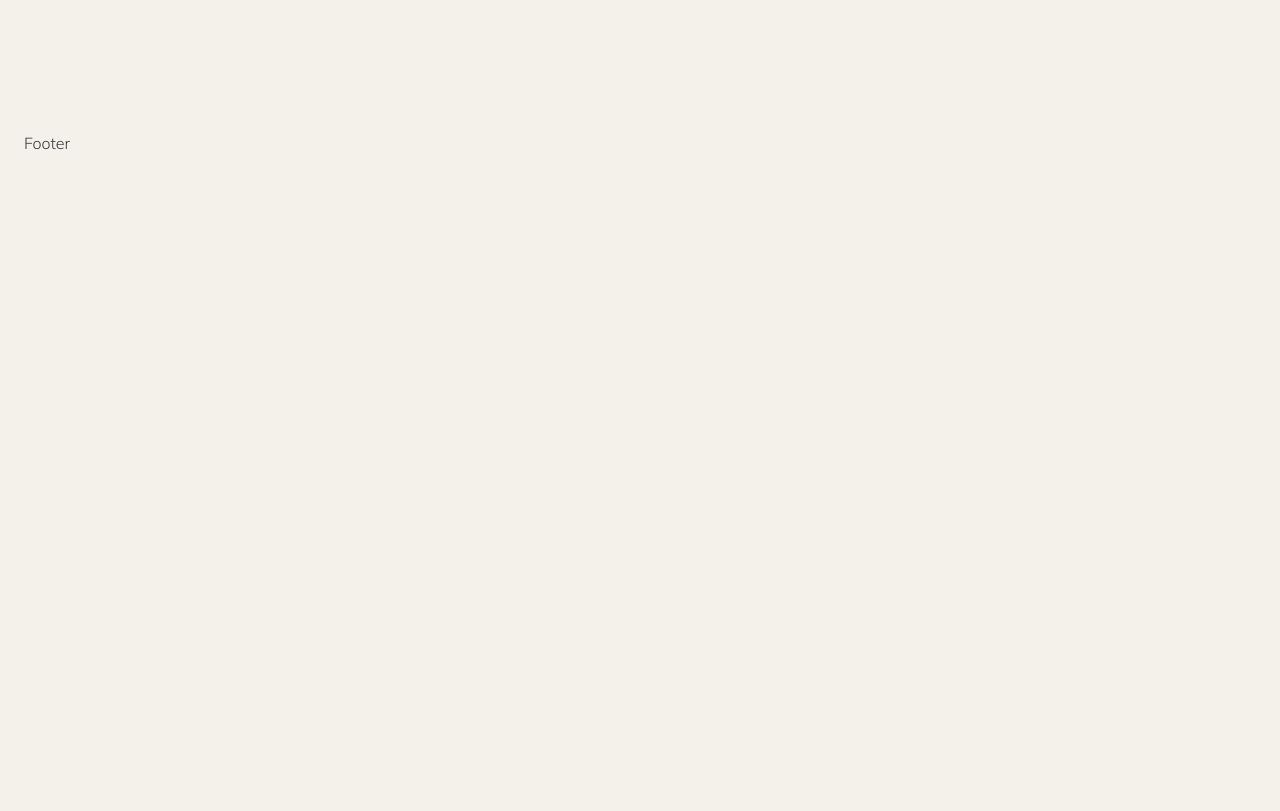
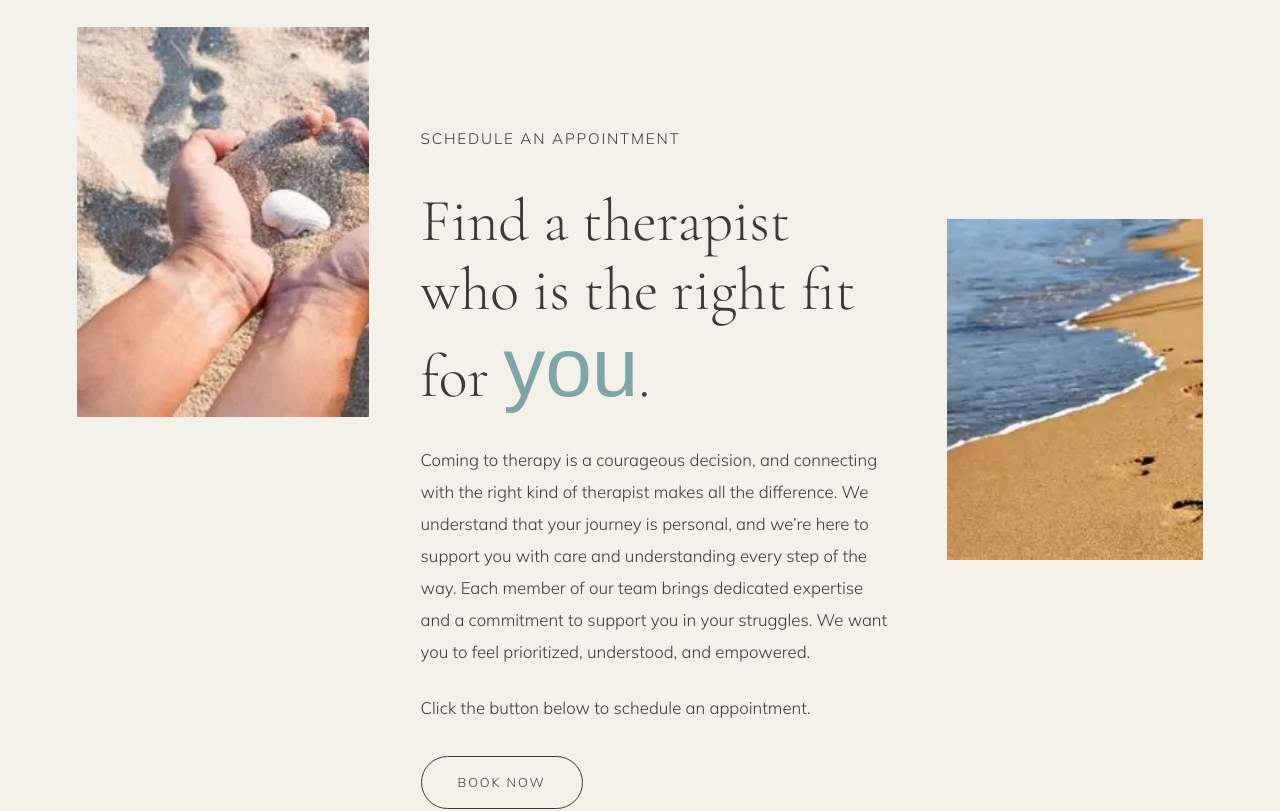
Before and after one commit to kanishkaawasthi68-spec/maya-reynolds-site, a Next.js app: page / in a window 1280 px wide. Shown: the part 7648-8459 px from the top of the page. Before the commit the page ends 7867 px from the top, so only its background shows below. Built offline with nearby package versions, Linux system fonts and the light colour scheme; a web font is replaced by a local one.

Commit message:
Add Schedule CTA section

```diff
--- a/components/ScheduleCta.tsx
+++ b/components/ScheduleCta.tsx
@@ -1,3 +1,56 @@
+import Image from "next/image";
+
 export default function ScheduleCta() {
-  return <section className="py-16 px-6">ScheduleCta</section>;
+  return (
+    <section id="contact" className="bg-bg px-[6vw] py-16 lg:py-28">
+      <div className="mx-auto max-w-6xl lg:grid lg:grid-cols-[0.8fr_1.3fr_0.7fr] lg:items-start lg:gap-x-[4vw]">
+        {/* Image 1 */}
+        <div className="relative aspect-4/3 w-full bg-bg-alt lg:aspect-3/4">
+          <Image
+            src="/images/schedule-1.jpg"
+            alt="A hand resting on sand scattered with small shells"
+            fill
+            sizes="(min-width: 1024px) 25vw, 90vw"
+            className="object-cover"
+          />
+        </div>
+
+        {/* Text */}
+        <div className="mt-10 lg:mt-24">
+          <p className="eyebrow">Schedule an appointment</p>
+          <h2 className="mt-8 text-[2.4rem] leading-tight lg:text-6xl lg:leading-[1.15]">
+            Find a therapist who is the right fit for{" "}
+            <span className="font-script text-[1.4em] leading-none text-accent">you</span>.
+          </h2>
+          <p className="mt-8 text-[1.05rem] leading-8">
+            Coming to therapy is a courageous decision, and connecting with the right kind of
+            therapist makes all the difference. We understand that your journey is personal, and
+            we&rsquo;re here to support you with care and understanding every step of the way. Each
+            member of our team brings dedicated expertise and a commitment to support you in your
+            struggles. We want you to feel prioritized, understood, and empowered.
+          </p>
+          <p className="mt-6 text-[1.05rem] leading-8">
+            Click the button below to schedule an appointment.
+          </p>
+          <a
+            href="#contact"
+            className="mt-8 inline-block rounded-full border border-text px-9 py-4 text-[0.8rem] uppercase tracking-[0.15em] hover:bg-text hover:text-bg"
+          >
+            Book now
+          </a>
+        </div>
+
+        {/* Image 2 */}
+        <div className="relative mt-12 ml-auto aspect-4/3 w-[80%] bg-bg-alt lg:mt-48 lg:aspect-3/4 lg:w-full">
+          <Image
+            src="/images/schedule-2.jpg"
+            alt="Footprints and a child's hand drawing in the sand"
+            fill
+            sizes="(min-width: 1024px) 20vw, 80vw"
+            className="object-cover"
+          />
+        </div>
+      </div>
+    </section>
+  );
 }
```
Also changed, not shown: public/images/schedule-1.jpg (added), public/images/schedule-2.jpg (added).
